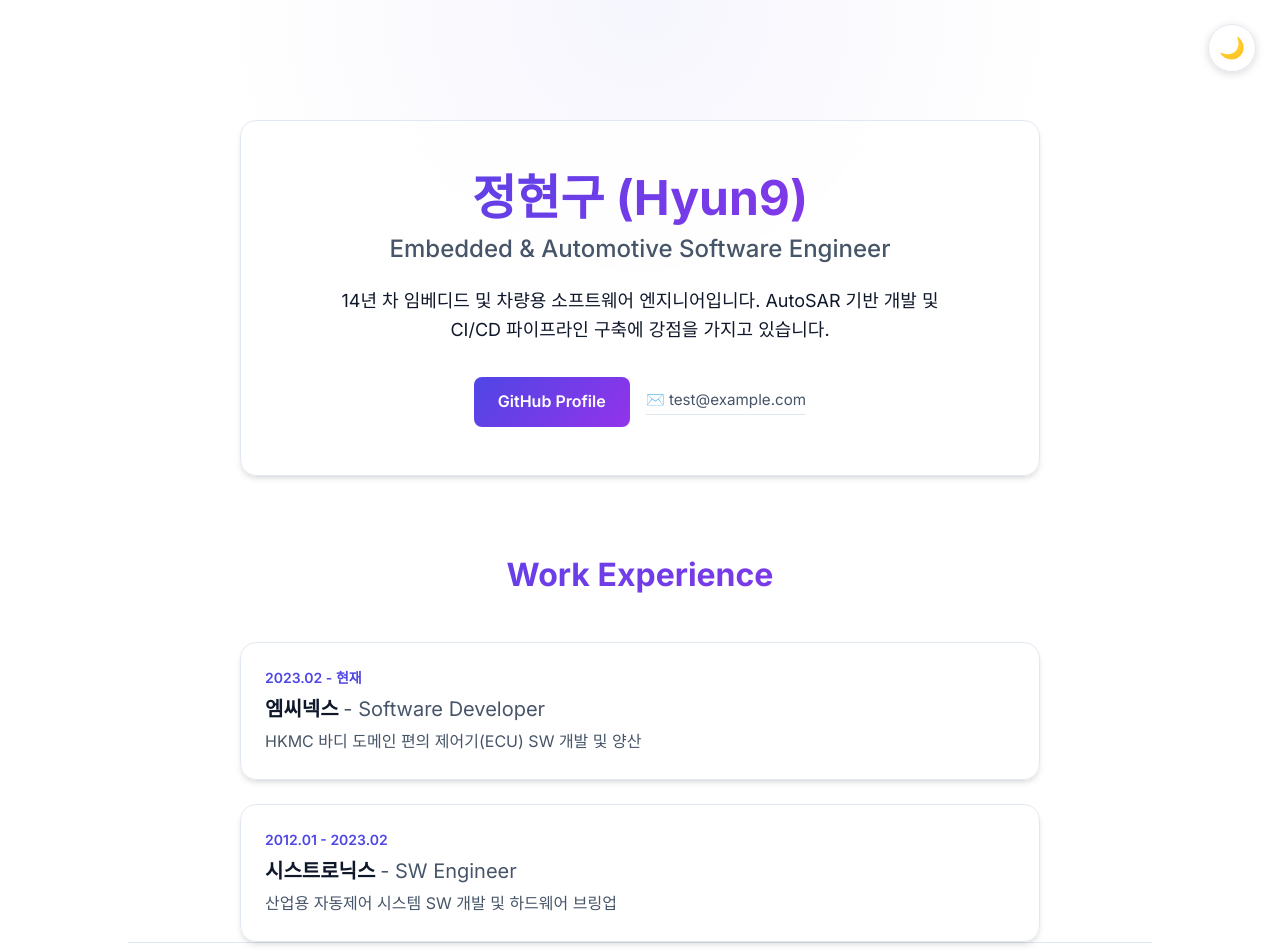
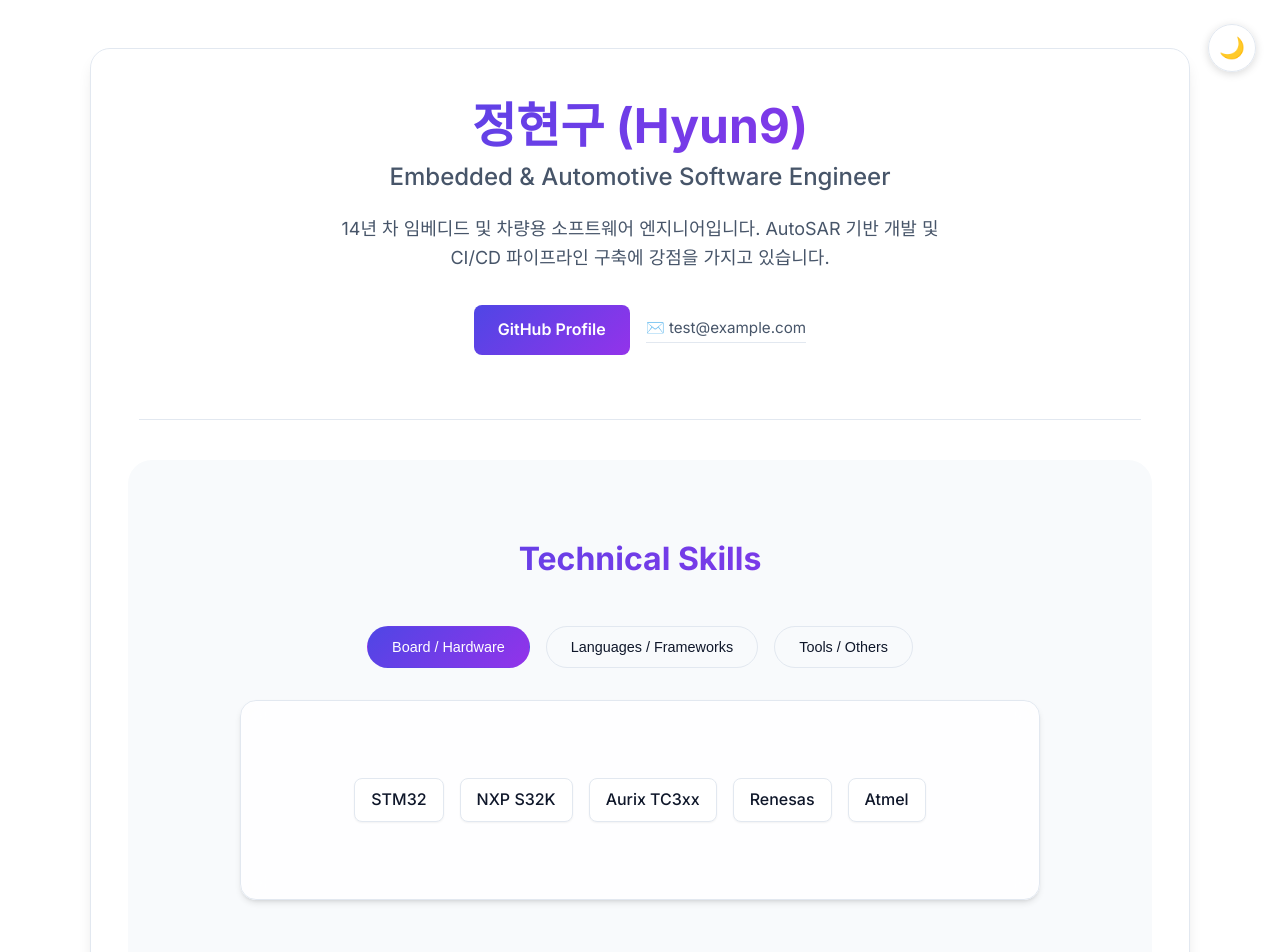
Before and after one commit to TimerOverflow/Hyun9_Portfolio, a React (Vite) app: page / in a window 1280 px wide. Shown: the top 952 px of the page. Built offline with nearby package versions, Linux system fonts and the light colour scheme.

Commit message:
fix: Increase section spacing and add container bottom padding

```diff
--- a/src/App.jsx
+++ b/src/App.jsx
@@ -10,12 +10,15 @@ function App() {
   return (
     <div className="app-container">
       <ThemeToggle />
-      <Header />
-      <main>
+      <div className="page-container">
+        <Header />
+        <hr className="section-divider" />
+        <Skills />
+        <hr className="section-divider" />
         <Experience />
-        <Skills />
+        <hr className="section-divider" />
         <Projects />
-      </main>
+      </div>
       <footer style={{ textAlign: 'center', padding: '2rem 0', color: 'var(--text-secondary)', fontSize: '0.875rem' }}>
         <p>© {new Date().getFullYear()} 정현구. All rights reserved.</p>
       </footer>
--- a/src/components/Header.jsx
+++ b/src/components/Header.jsx
@@ -6,11 +6,10 @@ const Header = () => {
 
   return (
     <header style={styles.header}>
-      <div className="container" style={styles.container}>
-        <div className="glass-card" style={styles.card}>
+      <div style={styles.inner}>
         <h1 className="text-gradient" style={{ fontSize: '3rem', marginBottom: '0.5rem' }}>{name}</h1>
         <h2 style={{ color: 'var(--text-secondary)', fontSize: '1.5rem', fontWeight: 500 }}>{role}</h2>
-          <p style={{ marginTop: '1.5rem', fontSize: '1.125rem', maxWidth: '600px', margin: '1.5rem auto' }}>
+        <p style={{ marginTop: '1.5rem', fontSize: '1.125rem', maxWidth: '600px', margin: '1.5rem auto', color: 'var(--text-secondary)' }}>
           {description}
         </p>
         <div style={{ marginTop: '2rem', display: 'flex', gap: '1rem', justifyContent: 'center', alignItems: 'center', flexWrap: 'wrap' }}>
@@ -24,26 +23,18 @@ const Header = () => {
           )}
         </div>
       </div>
-      </div>
     </header>
-
   );
 };
 
 const styles = {
   header: {
-    padding: '120px 0 80px',
+    padding: '3rem 2rem',
     textAlign: 'center',
-    background: 'radial-gradient(circle at top, rgba(79, 70, 229, 0.05) 0%, transparent 50%)',
   },
-  container: {
-    display: 'flex',
-    justifyContent: 'center',
-  },
-  card: {
-    width: '100%',
-    maxWidth: '800px',
-    padding: '3rem 2rem',
+  inner: {
+    maxWidth: '700px',
+    margin: '0 auto',
   }
 };
 
--- a/src/index.css
+++ b/src/index.css
@@ -96,13 +96,30 @@ h1, h2, h3, h4 {
   padding: 0 24px;
 }
 
+/* Page Container — 하나의 큰 둥근 카드 */
+.page-container {
+  max-width: 1100px;
+  margin: 3rem auto;
+  padding-bottom: 3rem;
+  background: var(--card-bg);
+  border: 1px solid var(--border-color);
+  border-radius: 20px;
+  box-shadow: var(--shadow-lg);
+  overflow: hidden;
+  backdrop-filter: blur(12px);
+  -webkit-backdrop-filter: blur(12px);
+}
+
+/* Section Divider — 노션 스타일 구분선 */
+.section-divider {
+  border: none;
+  border-top: 1px solid var(--border-color);
+  margin: 1rem 3rem;
+}
+
 /* Sections */
 section {
-  padding: 80px 0;
-  border-bottom: 1px solid var(--border-color);
-}
-section:last-child {
-  border-bottom: none;
+  padding: 4rem 0 4rem;
 }
 
 .section-title {
```
Lines whose indentation alone changed are shown as unchanged.
